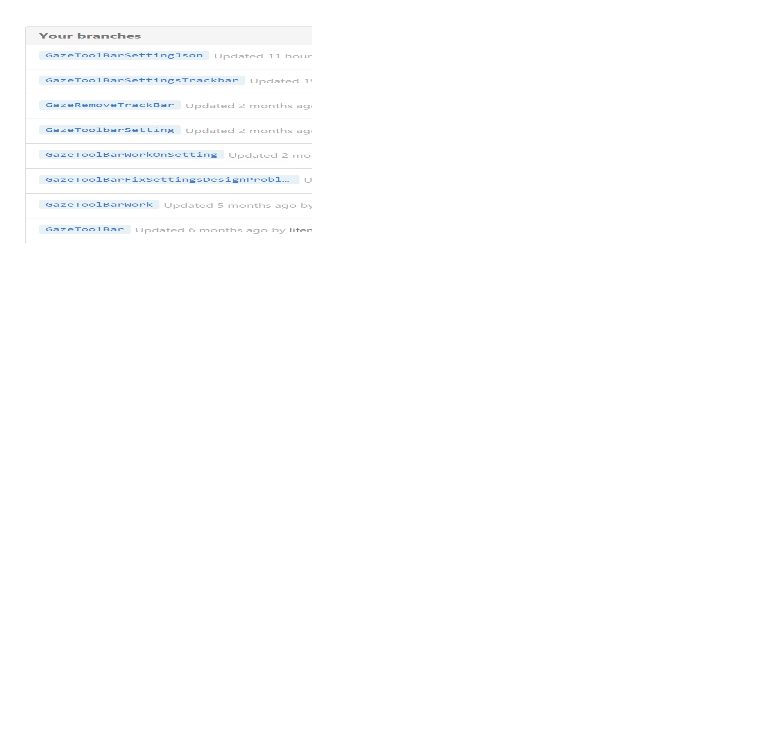
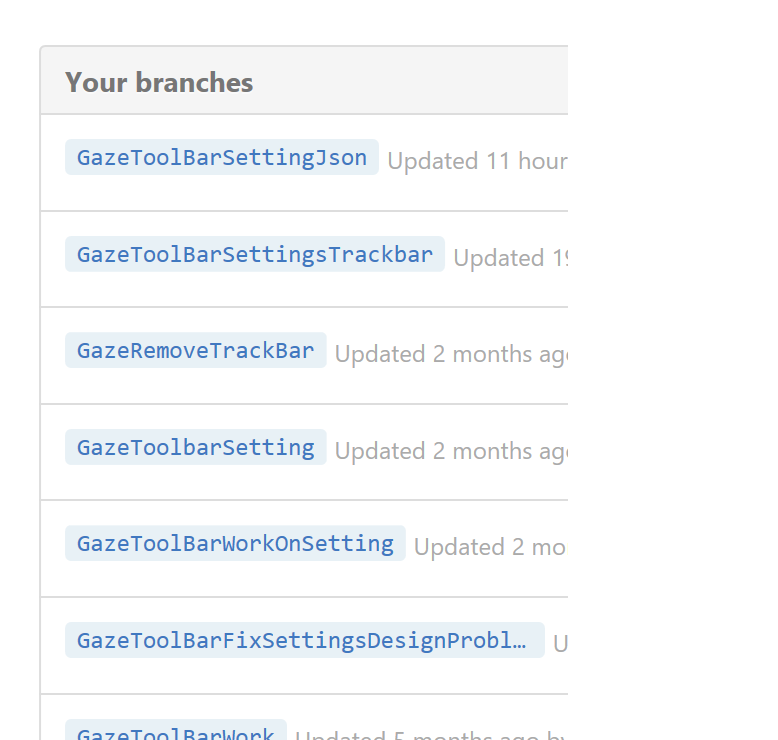
Before and after one commit to lifengdai/lifengdai.github.io, a plain HTML site: page index.html in a window 1280 px wide. Shown: the part 60-800 px from the top of the page, without its empty margins (0-778 px from the left). Drawn offline with Linux system fonts and the light colour scheme.

Commit message:
Update index.html

```diff
--- a/index.html
+++ b/index.html
@@ -4,7 +4,7 @@
 
 <div>
 <h1 style="text-align: center; color: white;"><span style="background-color: black;">Self-Reflection</span></h1>
-<img src="Branches-That-I-Made.PNG" style="width:304px;height:228px;"/>
+<img src="Branches-That-I-Made.PNG" style="1%;height:2%;"/>
 </div>
 
 </body>
```
